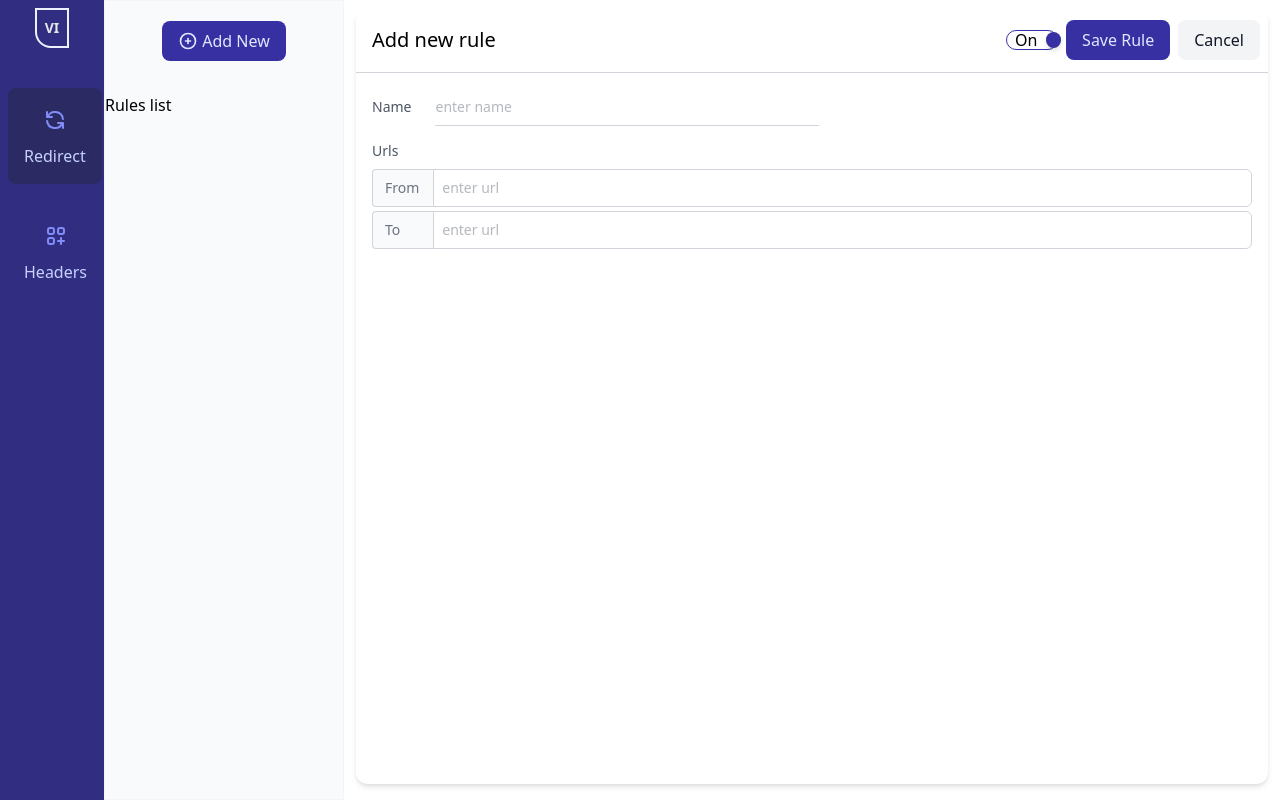
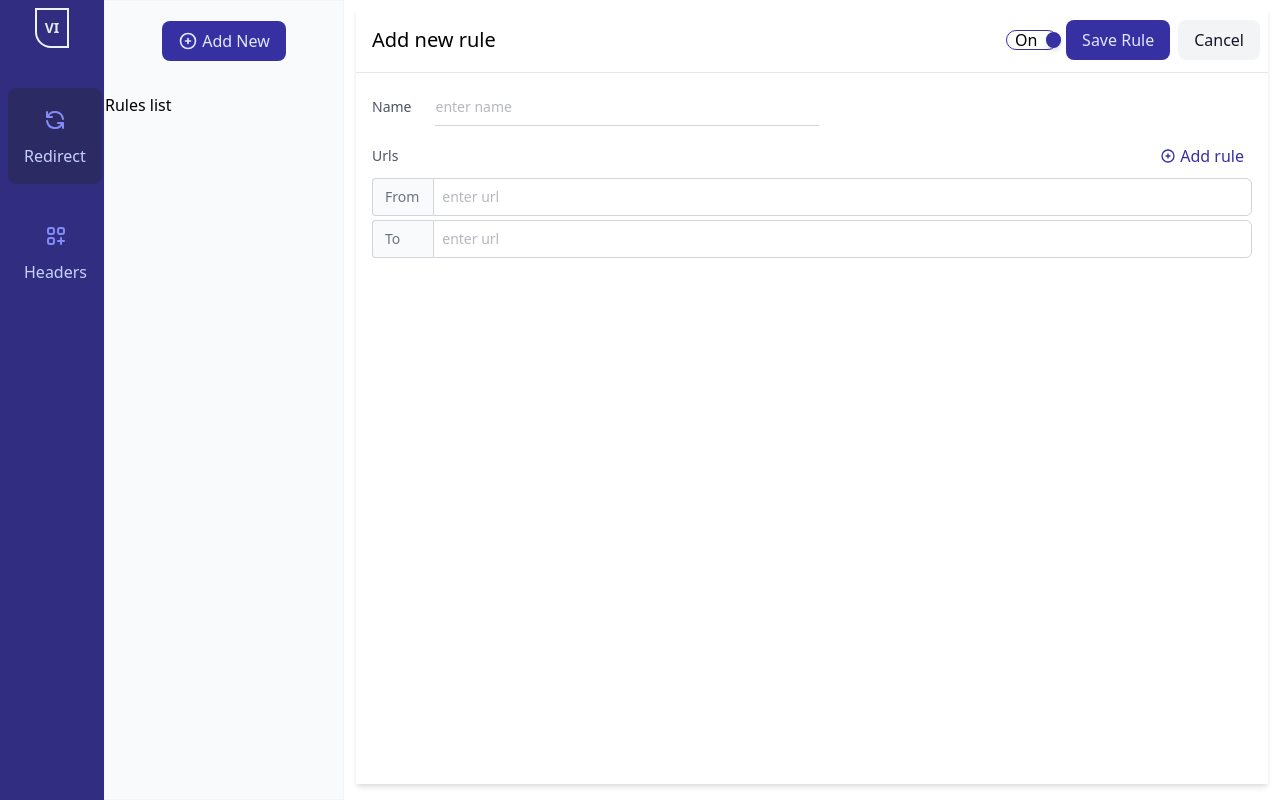
Before and after one commit to shanmugharajk/vue-interceptor, a Vue app: page / in a window 1280 px wide. Built offline with nearby package versions, Linux system fonts and the light colour scheme.

Commit message:
feat(options-ui): added rule form

```diff
--- /dev/null
+++ b/src/options/components/TextInput.vue
@@ -0,0 +1,31 @@
+<template>
+  <div class="mt-1 flex mb-1">
+    <label
+      class="w-16 inline-flex items-center px-3 rounded-l border border-r-0 border-gray-300 bg-gray-50 text-gray-500 text-sm"
+      for="url"
+    >
+      From
+    </label>
+    <input
+      id="url"
+      class="input-txt rounded-r-md text-sm w-full"
+      type="text"
+      name="url"
+      placeholder="enter url"
+    />
+  </div>
+</template>
+
+<script lang="ts">
+import { defineComponent } from "vue";
+
+export default defineComponent({
+  name: "TextInput",
+  props: {
+    id: {
+      type: String,
+      required: false,
+    },
+  },
+});
+</script>
--- a/src/options/main.css
+++ b/src/options/main.css
@@ -21,6 +21,11 @@
   @apply text-gray-900 bg-gray-100 hover:bg-gray-200;
 }
 
+.btn-min {
+  @apply py-px px-2 font-medium outline-none focus:outline-none
+  text-indigo-800 hover:bg-indigo-50 rounded-md;
+}
+
 .input-txt {
   @apply border border-gray-300 p-2
   placeholder-gray-500 placeholder-opacity-50
@@ -35,5 +40,5 @@
 
 /* containers */
 .paper {
-  @apply bg-white rounded-xl shadow-md mb-4;
+  @apply bg-white shadow-md mb-4;
 }
--- a/src/options/redirect-url/RedirectUrl.vue
+++ b/src/options/redirect-url/RedirectUrl.vue
@@ -12,7 +12,7 @@
       <rules-list />
     </section>
 
-    <add-new-rule v-if="showAddNewRule" class="flex-1">Add new</add-new-rule>
+    <rule-form v-if="showAddNewRule" class="flex-1">Add new</rule-form>
   </div>
 </template>
 
@@ -21,12 +21,12 @@ import { defineComponent, ref } from "vue";
 import { PlusCircleIcon } from "~/options/components/icons";
 import RulesList from "~/options/rules-list/RulesList.vue";
 
-import AddNewRule from "./AddNewRule.vue";
+import RuleForm from "./RuleForm.vue";
 
 export default defineComponent({
   name: "RedirectUrl",
   components: {
-    AddNewRule,
+    RuleForm,
     PlusCircleIcon,
     RulesList,
   },
--- /dev/null
+++ b/src/options/redirect-url/Rule.vue
@@ -0,0 +1,33 @@
+<template>
+  <div class="mt-1 flex mb-1">
+    <label
+      class="w-16 inline-flex items-center px-3 rounded-l border border-r-0 border-gray-300 bg-gray-50 text-gray-500 text-sm"
+      for="url"
+    >
+      From
+    </label>
+    <input
+      id="url"
+      class="input-txt rounded-r-md text-sm w-full"
+      type="text"
+      name="url"
+      placeholder="enter url"
+    />
+  </div>
+
+  <div class="mt-1 flex">
+    <label
+      class="w-16 inline-flex items-center px-3 rounded-l border border-r-0 border-gray-300 bg-gray-50 text-gray-500 text-sm"
+      for="to-url"
+    >
+      To
+    </label>
+    <input
+      id="to-url"
+      class="input-txt rounded-r-md text-sm w-full"
+      type="text"
+      name="to-url"
+      placeholder="enter url"
+    />
+  </div>
+</template>
--- a/src/options/redirect-url/AddNewRule.vue
+++ b/src/options/redirect-url/RuleForm.vue
@@ -1,6 +1,6 @@
 <template>
   <section class="paper mx-3 mt-2">
-    <div class="flex items-center py-3 border-b border-gray-300">
+    <div class="flex items-center py-3 border-b border-gray-200">
       <h1 class="text-xl flex-1 ml-4">Add new rule</h1>
       <switch-button class="mr-2" />
       <button class="btn btn-primary mr-2">Save Rule</button>
@@ -25,7 +25,16 @@
 
       <!-- urls section -->
       <div>
-        <span class="inline-block text-sm mb-1 text-gray-600">Urls</span>
+        <!-- title + add rule -->
+        <div class="flex justify-between">
+          <span class="inline-block text-sm my-2 text-gray-600">Urls</span>
+          <button class="btn-icon btn-min">
+            <plus-circle-icon class="w-4 h-4 mr-1" />
+            Add rule
+          </button>
+        </div>
+        <!-- title + add rule -->
+
         <div class="mt-1 flex mb-1">
           <label
             class="w-16 inline-flex items-center px-3 rounded-l border border-r-0 border-gray-300 bg-gray-50 text-gray-500 text-sm"
@@ -66,10 +75,12 @@
 <script lang="ts">
 import { defineComponent } from "vue";
 import SwitchButton from "~/options/components/SwitchButton.vue";
+import { PlusCircleIcon } from "~/options/components/icons";
 
 export default defineComponent({
   components: {
     SwitchButton,
+    PlusCircleIcon,
   },
   name: "AddNewRule",
 });
--- a/vue.config.js
+++ b/vue.config.js
@@ -1,3 +1,4 @@
+// eslint-disable-next-line @typescript-eslint/no-var-requires
 const path = require("path");
 
 module.exports = {
```
